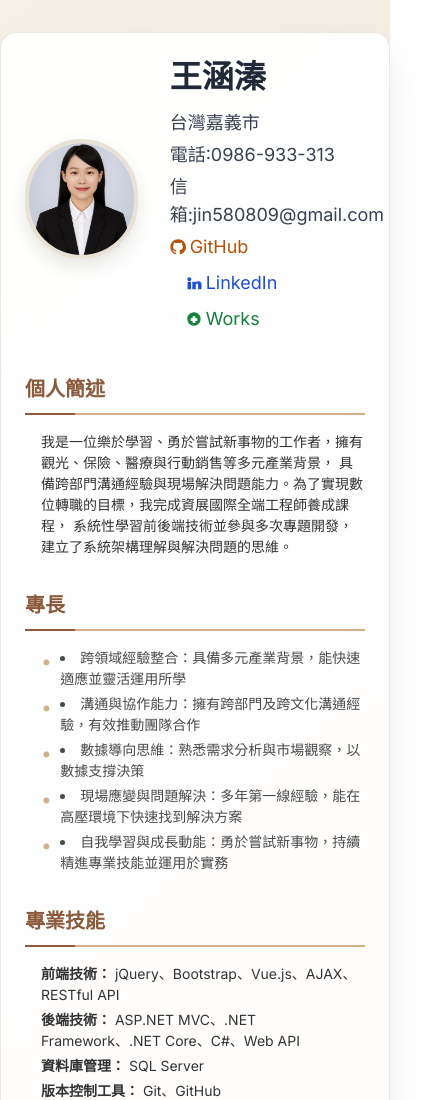
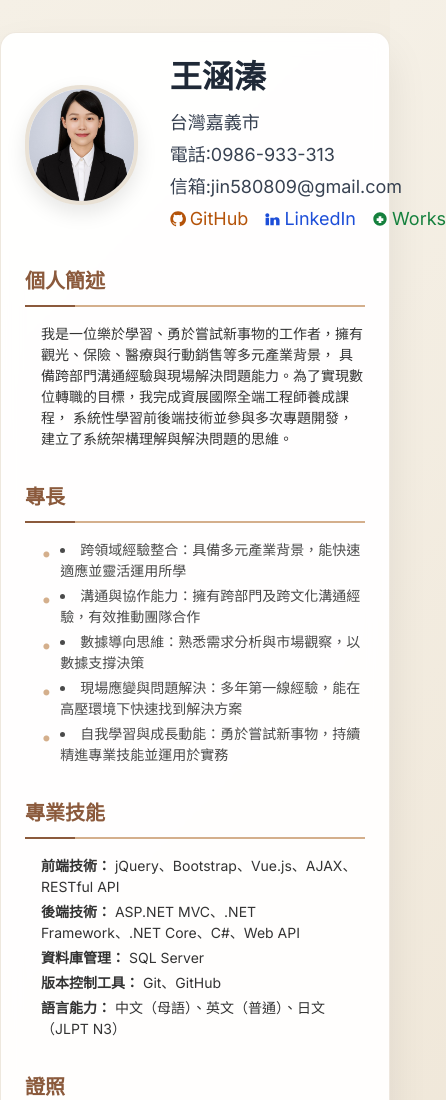
Before and after one commit to whc7whc/zone, a plain HTML site: page resume.html in a window 390 px wide. Shown: the top 1100 px of the page, 446 px wide, since content can reach past the window. Drawn offline with nearby package versions, Linux system fonts and the light colour scheme.

```diff
--- a/resume.html
+++ b/resume.html
@@ -147,15 +147,6 @@
   }
 }
 
-@media (max-width: 480px) {
-  .contact-info .flex {
-    flex-wrap: wrap !important;
-  }
-  .contact-info .flex > a {
-    flex: 1 1 100% !important;
-    margin-bottom: 0.5rem !important;
-  }
-}
   </style>
 </head>
 <body>
```
Also changed, not shown: index.html (+2 -0 lines).
